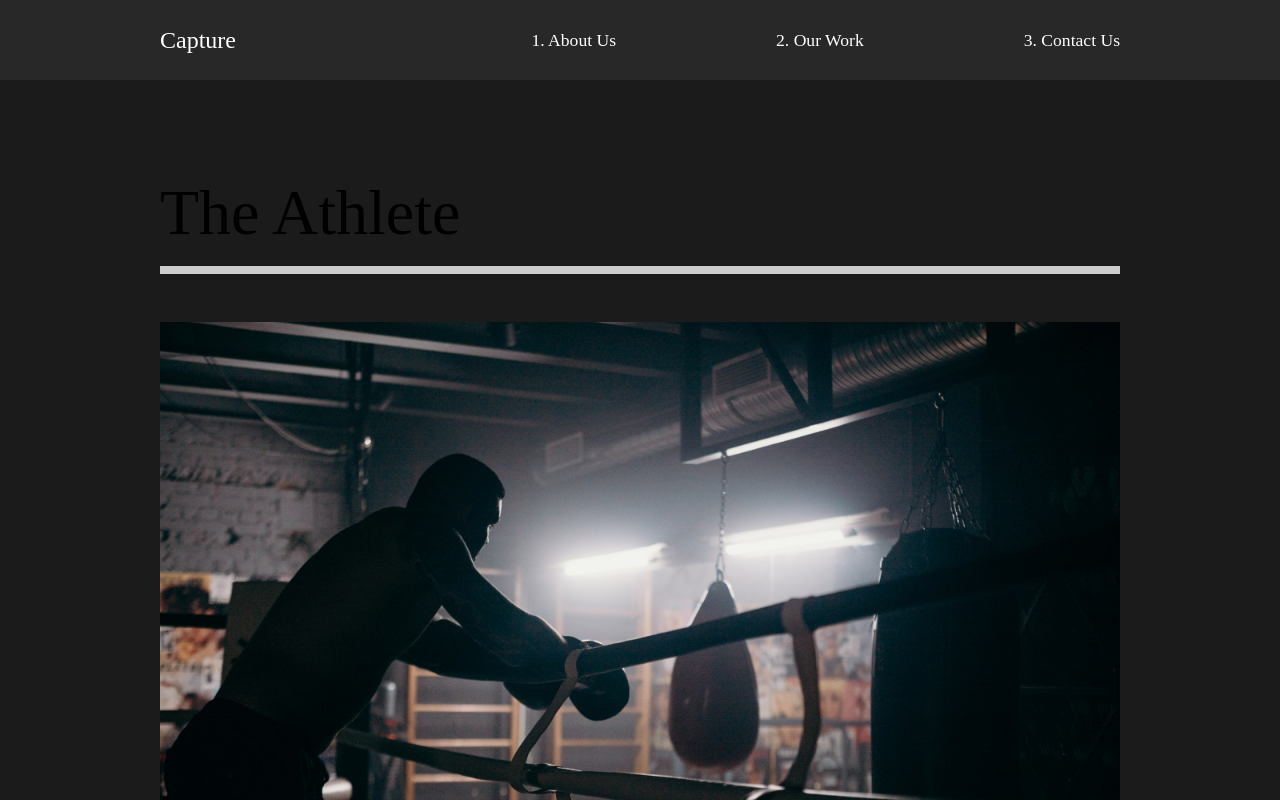
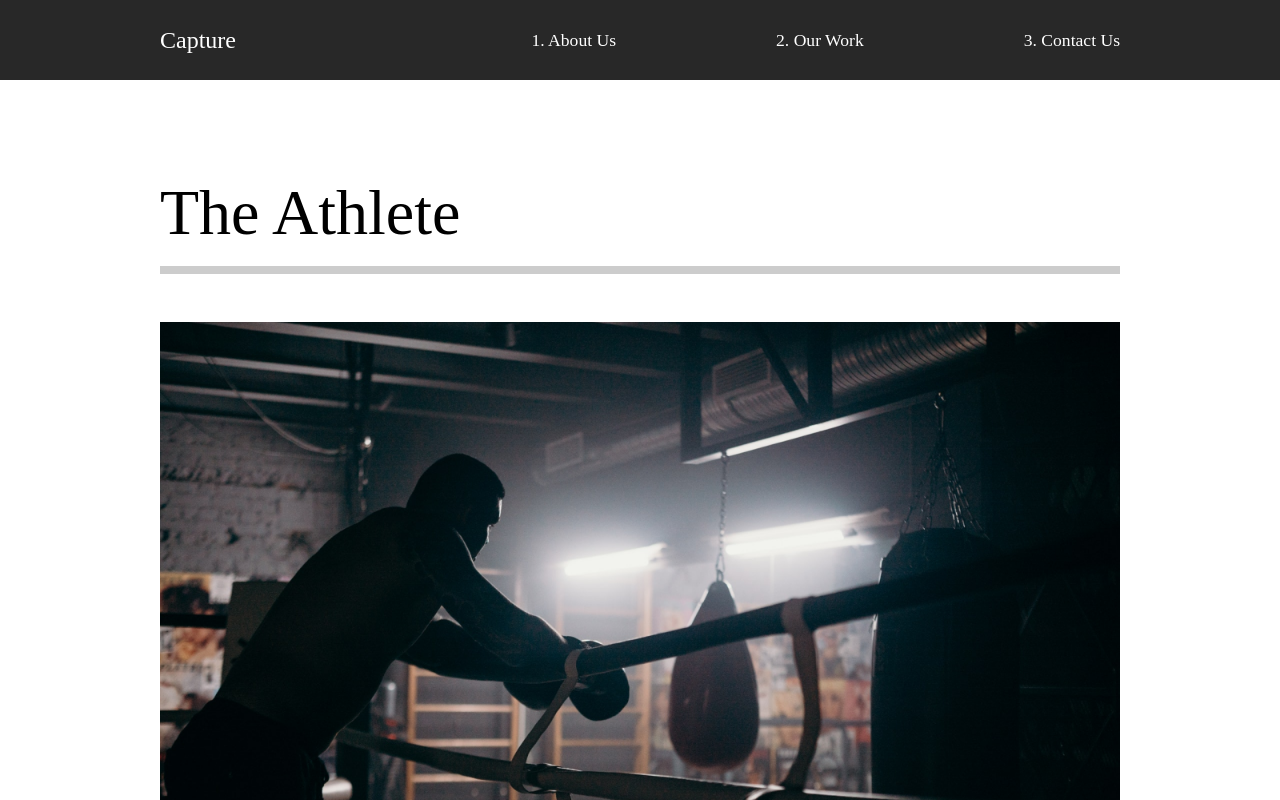
Before and after one commit to maciejrek/react-capture-portfolio, a React (Create React App) app: page /work in a window 1280 px wide. Shown: the top 800 px of the page. Built offline with nearby package versions, Linux system fonts and the light colour scheme; the HTML template or start-up script is replaced by a standard one.

Commit message:
Page Transitions

```diff
--- a/src/App.js
+++ b/src/App.js
@@ -9,14 +9,18 @@
 //Import Components
 import Nav from "./components/Nav";
 //Router
-import { Switch, Route } from "react-router-dom";
+import { Switch, Route, useLocation } from "react-router-dom";
+//Animation
+import { AnimatePresence } from "framer-motion";
 
 function App() {
+  const location = useLocation();
   return (
     <div className="App">
       <GlobalStyle />
       <Nav />
-      <Switch>
+      <AnimatePresence exitBeforeEnter>
+        <Switch location={location} key={location.pathname}>
           <Route path="/" exact>
             <AboutUs />
           </Route>
@@ -30,6 +34,7 @@
             <ContactUs />
           </Route>
         </Switch>
+      </AnimatePresence>
     </div>
   );
 }
--- /dev/null
+++ b/src/animation.js
@@ -0,0 +1,20 @@
+export const pageAnimation = {
+  hidden: {
+    opacity: 0,
+    y: 300,
+  },
+  show: {
+    opacity: 1,
+    y: 0,
+    transition: {
+      duration: 1,
+    },
+  },
+  exit: {
+    opacity: 0,
+    y: 300,
+    transition: {
+      duration: 1,
+    },
+  },
+};
--- a/src/pages/AboutUs.js
+++ b/src/pages/AboutUs.js
@@ -2,14 +2,22 @@
 import AboutSection from "../components/AboutSection";
 import ServicesSection from "../components/ServicesSection";
 import FaqSection from "../components/FaqSection";
+//Animations
+import { motion } from "framer-motion";
+import { pageAnimation } from "../animation";
 
 const AboutUs = () => {
   return (
-    <>
+    <motion.div
+      variants={pageAnimation}
+      initial="hidden"
+      animate="show"
+      exit="exit"
+    >
       <AboutSection />
       <ServicesSection />
       <FaqSection />
-    </>
+    </motion.div>
   );
 };
 
--- a/src/pages/ContactUs.js
+++ b/src/pages/ContactUs.js
@@ -1,10 +1,19 @@
 import React from "react";
+//Animations
+import { motion } from "framer-motion";
+import { pageAnimation } from "../animation";
 
 const ContactUs = () => {
   return (
-    <div>
+    <motion.div
+      variants={pageAnimation}
+      initial="hidden"
+      animate="show"
+      exit="exit"
+      style={{ background: "#fff" }}
+    >
       <h1>Contact Us</h1>
-    </div>
+    </motion.div>
   );
 };
 
--- a/src/pages/MovieDetail.js
+++ b/src/pages/MovieDetail.js
@@ -2,6 +2,9 @@
 import styled from "styled-components";
 import { useHistory } from "react-router-dom";
 import { MovieState } from "../movieState";
+//Animations
+import { motion } from "framer-motion";
+import { pageAnimation } from "../animation";
 
 const MovieDetail = () => {
   const history = useHistory();
@@ -19,7 +22,12 @@
     <>
       {/* if movie is available render */}
       {movie && (
-        <StyledDetails>
+        <StyledDetails
+          variants={pageAnimation}
+          initial="hidden"
+          animate="show"
+          exit="exit"
+        >
           <StyledHeadline>
             <h2>{movie.title}</h2>
             <img src={movie.mainImg} alt="main img" />
@@ -42,7 +50,7 @@
   );
 };
 
-const StyledDetails = styled.div`
+const StyledDetails = styled(motion.div)`
   color: white;
 `;
 
--- a/src/pages/OurWork.js
+++ b/src/pages/OurWork.js
@@ -5,10 +5,19 @@
 import athlete from "../img/athlete-small.png";
 import theracer from "../img/theracer-small.png";
 import goodtimes from "../img/goodtimes-small.png";
+//Animations
+import { motion } from "framer-motion";
+import { pageAnimation } from "../animation";
 
 const OurWork = () => {
   return (
-    <StyledWork>
+    <StyledWork
+      variants={pageAnimation}
+      initial="hidden"
+      animate="show"
+      exit="exit"
+      style={{ background: "#fff" }}
+    >
       <StyledMovie>
         <h2>The Athlete</h2>
         <div className="line"></div>
@@ -34,7 +43,7 @@
   );
 };
 
-const StyledWork = styled.div`
+const StyledWork = styled(motion.div)`
   min-height: 100vh;
   overflow: hidden;
   padding: 5rem 10rem;
```
Lines whose indentation alone changed are shown as unchanged.
